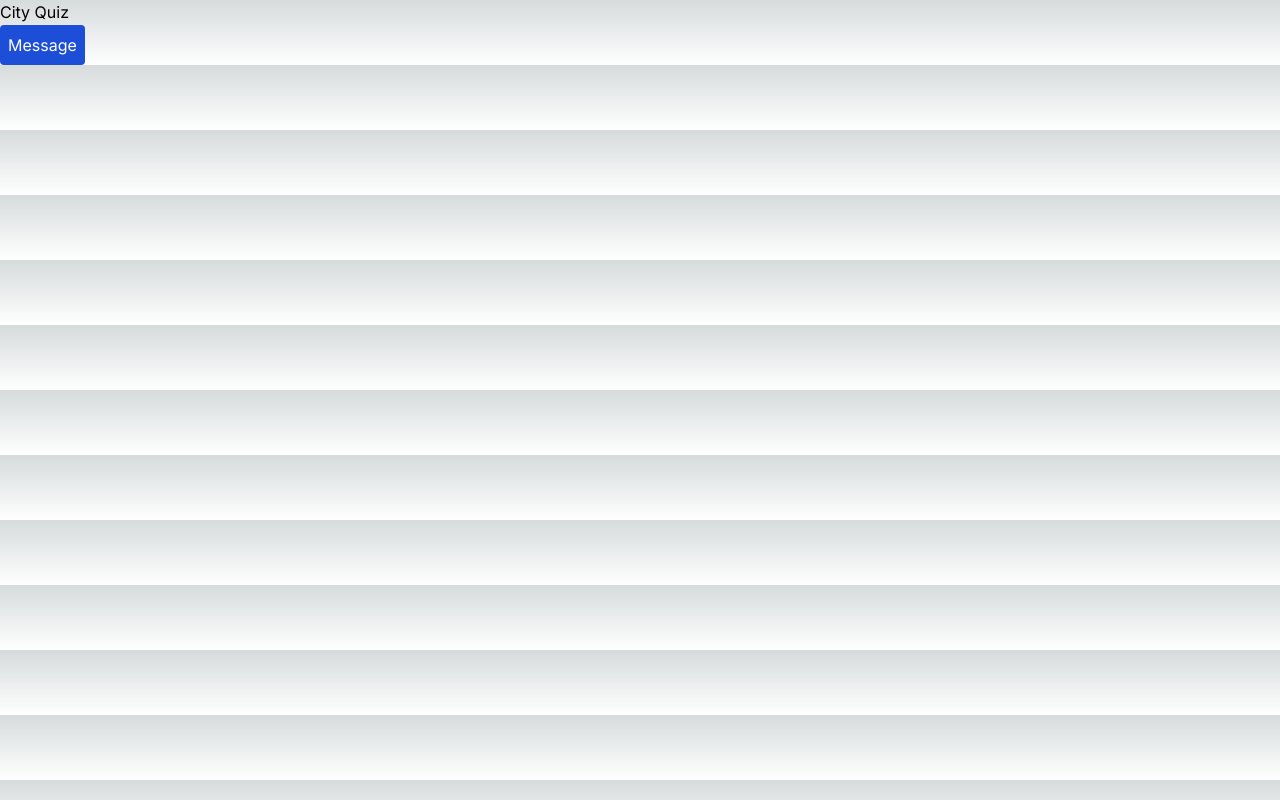
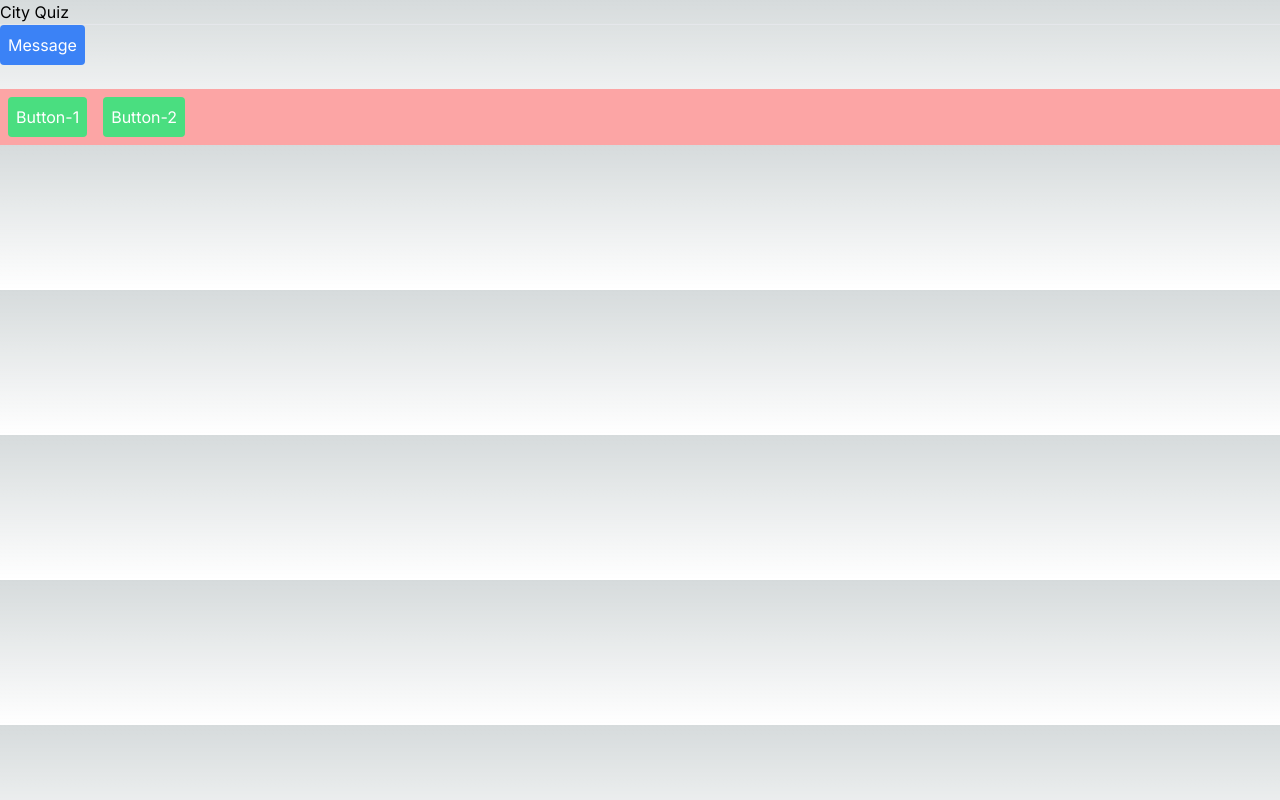
Before and after one commit to Rheno25/04-event-dan-state, a Next.js app: page / in a window 1280 px wide. Built offline with nearby package versions, Linux system fonts and the light colour scheme.

Commit message:
Jawaban Praktikum 3

```diff
--- a/src/app/component/button.tsx
+++ b/src/app/component/button.tsx
@@ -1,9 +1,23 @@
 export function Button_2({messageContent, buttonName}){
     return(
         <button
-            className="bg-blue-500 hover : bg-blue-700 text-white p-2 rounded"
+            className="bg-blue-500 hover:bg-blue-700 text-white p-2 rounded"
             onClick={() => alert(messageContent)}>
             {buttonName}
+        </button>
+    );
+}
+
+export function Button_3({messageContent, buttonName}){
+    return(
+        <button
+        className="bg-green-400 hover:bg-green-700 text-white p-2 rounded m-2"
+        onClick={(e) => {
+                e.stopPropagation();
+                alert(messageContent)
+            }
+        }>
+        {buttonName}
         </button>
     );
 }
--- a/src/app/page.tsx
+++ b/src/app/page.tsx
@@ -1,5 +1,5 @@
 "use client";
-import Button_1, {Button_2} from "./component/button";
+import Button_1, {Button_2, Button_3} from "./component/button";
 
 export default function Home() {
   return (
@@ -10,6 +10,11 @@ export default function Home() {
       <hr></hr>
       <Button_2 messageContent="This is my message" buttonName="Message" />
     </div>
+    <br></br>
+    <div className="bg-red-300" onClick={() => alert('Parent Element: Div')}>
+      <Button_3 messageContent="Child Element : Button-1" buttonName="Button-1" />
+      <Button_3 messageContent="Child Element : Button-2" buttonName="Button-2" />
+    </div>
     </>
   );
 }
```
